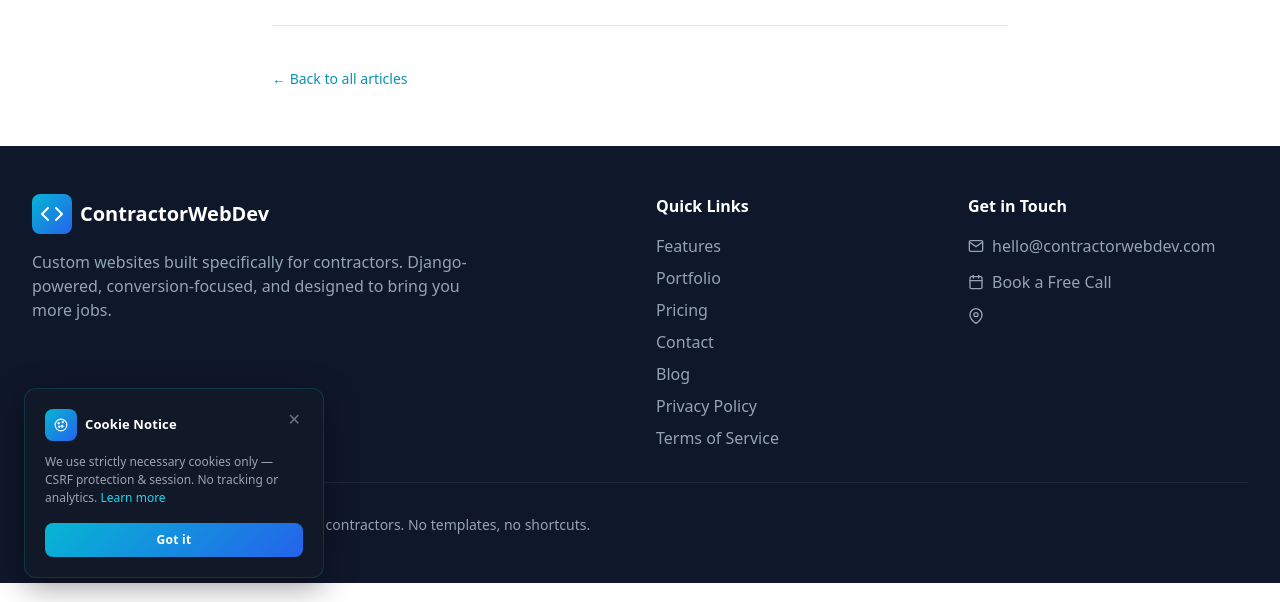
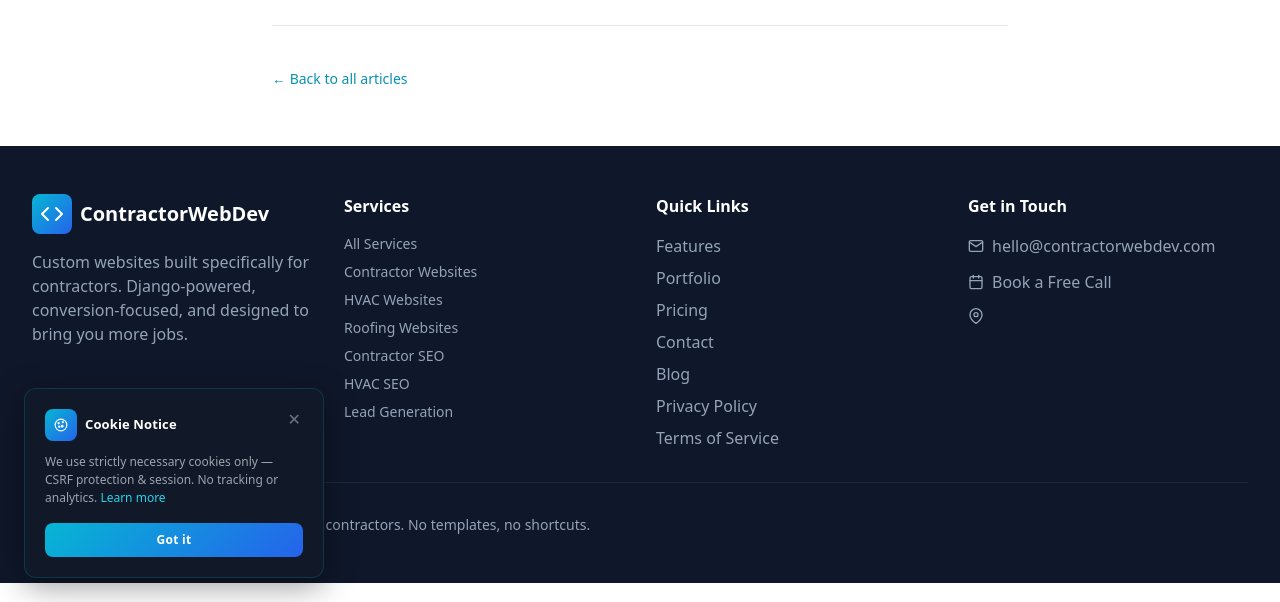
Before and after one commit to Nurzhan-IT/ContractorWeb, a Python web app: template templates/blog/detail.html in a window 1280 px wide. Shown: the part 198-800 px from the top of the page. Run offline with Jinja, Linux system fonts and the light colour scheme; the template is opened without the code that fills it, so the values that code supplies are empty; some libraries are stand-ins or nearby versions.

Commit message:
feat(footer): add Services column linking to 7 landing pages + hub
Replaces the two-column brand block with a four-column layout that includes
a Services navigation column. Visible on both base_landing.html and
base_landing_solid_navbar.html.

Co-Authored-By: Claude Opus 4.7 <noreply@anthropic.com>

```diff
--- a/templates/base_landing_solid_navbar.html
+++ b/templates/base_landing_solid_navbar.html
@@ -212,7 +212,7 @@
       <div class="grid md:grid-cols-4 gap-8 mb-8">
 
         <!-- Brand -->
-        <div class="md:col-span-2">
+        <div>
           <div class="flex items-center gap-2 mb-4">
             <div class="w-10 h-10 rounded-lg bg-gradient-to-br from-cyan-500 to-blue-600 flex items-center justify-center">
               <svg width="24" height="24" viewBox="0 0 24 24" fill="none" stroke="white" stroke-width="2" stroke-linecap="round" stroke-linejoin="round">
@@ -221,10 +221,24 @@
             </div>
             <span class="text-xl font-bold">ContractorWebDev</span>
           </div>
-          <p class="mb-4 max-w-md" style="color:#94a3b8">
+          <p class="mb-4" style="color:#94a3b8">
             Custom websites built specifically for contractors. Django-powered, conversion-focused, and designed to bring you more jobs.
           </p>
 
+        </div>
+
+        <!-- Services -->
+        <div>
+          <h3 class="font-semibold mb-4">Services</h3>
+          <ul class="space-y-2 text-sm">
+            <li><a href="{{ url('services:hub') }}" class="transition-colors" style="color:#94a3b8" onmouseover="this.style.color='#22d3ee'" onmouseout="this.style.color='#94a3b8'">All Services</a></li>
+            <li><a href="{{ url('services:contractor_website_design') }}" class="transition-colors" style="color:#94a3b8" onmouseover="this.style.color='#22d3ee'" onmouseout="this.style.color='#94a3b8'">Contractor Websites</a></li>
+            <li><a href="{{ url('services:hvac_website_design') }}" class="transition-colors" style="color:#94a3b8" onmouseover="this.style.color='#22d3ee'" onmouseout="this.style.color='#94a3b8'">HVAC Websites</a></li>
+            <li><a href="{{ url('services:roofing_website_design') }}" class="transition-colors" style="color:#94a3b8" onmouseover="this.style.color='#22d3ee'" onmouseout="this.style.color='#94a3b8'">Roofing Websites</a></li>
+            <li><a href="{{ url('services:contractor_seo') }}" class="transition-colors" style="color:#94a3b8" onmouseover="this.style.color='#22d3ee'" onmouseout="this.style.color='#94a3b8'">Contractor SEO</a></li>
+            <li><a href="{{ url('services:hvac_seo') }}" class="transition-colors" style="color:#94a3b8" onmouseover="this.style.color='#22d3ee'" onmouseout="this.style.color='#94a3b8'">HVAC SEO</a></li>
+            <li><a href="{{ url('services:contractor_lead_generation') }}" class="transition-colors" style="color:#94a3b8" onmouseover="this.style.color='#22d3ee'" onmouseout="this.style.color='#94a3b8'">Lead Generation</a></li>
+          </ul>
         </div>
 
         <!-- Quick Links -->
```
Also changed, not shown: templates/base_landing.html (+16 -2 lines).
